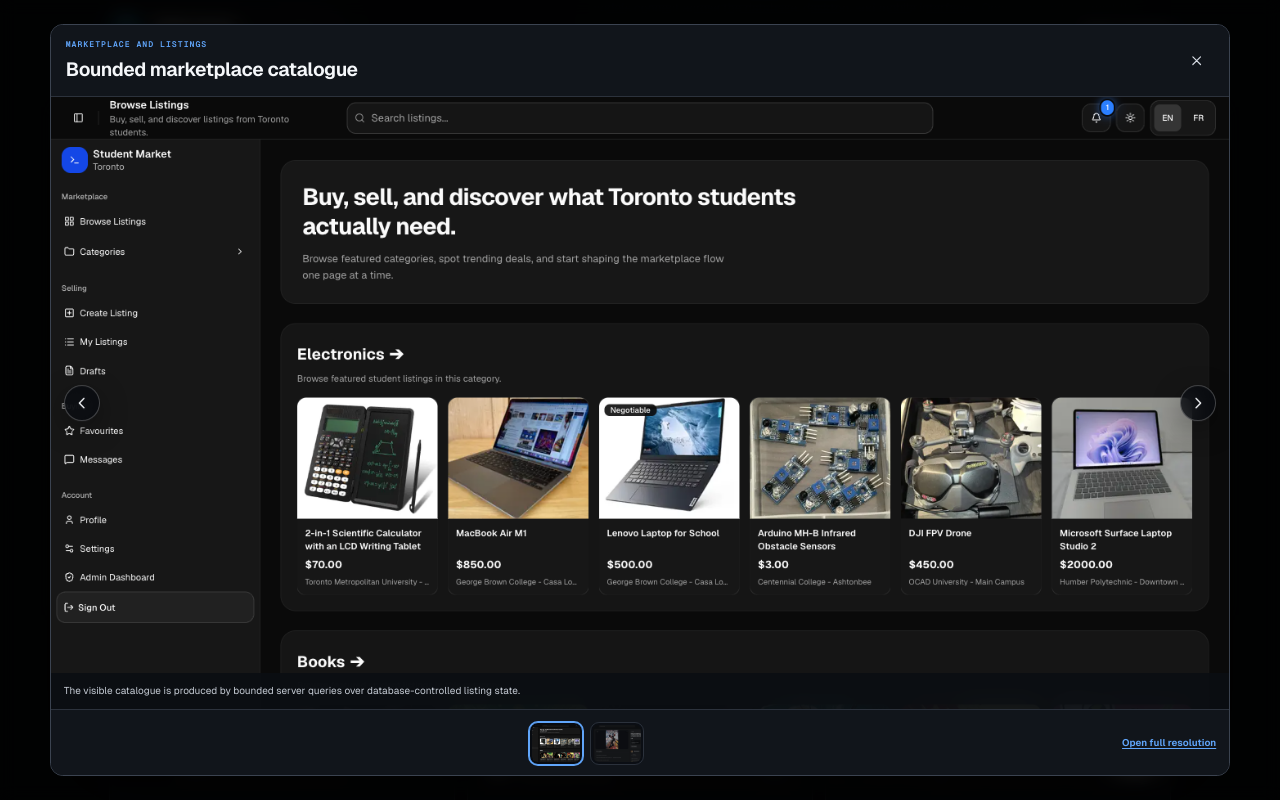
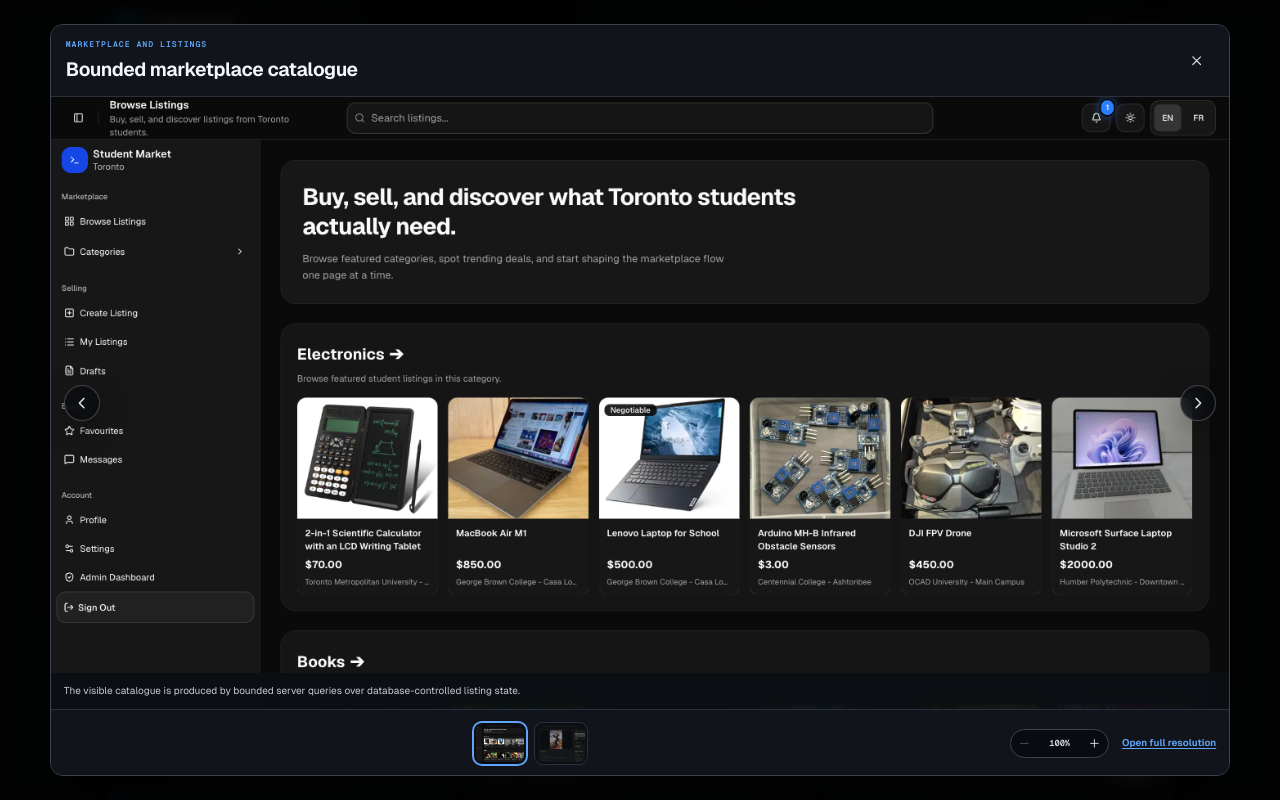
Before and after one commit to EdoiseO/phillip_onofua, a plain HTML site: page student-market.html in a window 1280 px wide. Both pictures are taken after a click on the button 281 px from the left and 4866 px from the top of the page. Shown: the part 4466-5266 px from the top of the page. Drawn offline with Linux system fonts and the light colour scheme.

Commit message:
feat: add gallery zoom controls

```diff
--- a/assets/overrides.css
+++ b/assets/overrides.css
@@ -2160,6 +2160,7 @@ html[data-theme="dark"] .skill-logo--monochrome img {
 
 .case-study-lightbox-figure img {
   width: 100%;
+  max-width: none;
   height: auto;
   margin: 0 auto;
   -webkit-user-drag: none;
@@ -2169,9 +2170,18 @@ html[data-theme="dark"] .skill-logo--monochrome img {
   width: min(100%, 390px);
 }
 
+.case-study-lightbox-figure[data-gallery-zoomed="true"] {
+  touch-action: pan-x pan-y;
+  cursor: move;
+}
+
 .case-study-lightbox-figure figcaption {
   position: sticky;
+  left: 0;
   bottom: 0;
+  z-index: 2;
+  width: 100%;
+  box-sizing: border-box;
   margin: 0;
   padding: 0.8rem 1rem;
   color: #c6ccd5;
@@ -2225,7 +2235,7 @@ html[data-theme="dark"] .skill-logo--monochrome img {
 .case-study-lightbox-footer {
   padding: 0.75rem 1rem;
   display: grid;
-  grid-template-columns: minmax(0, 1fr) auto;
+  grid-template-columns: minmax(0, 1fr) auto auto;
   align-items: center;
   gap: 1rem;
   border-top: 1px solid var(--border);
@@ -2276,6 +2286,63 @@ html[data-theme="dark"] .skill-logo--monochrome img {
   object-position: top;
 }
 
+.case-study-lightbox-zoom {
+  display: inline-flex;
+  align-items: center;
+  justify-self: center;
+  overflow: hidden;
+  color: var(--text-soft);
+  border: 1px solid var(--border-strong);
+  border-radius: 999px;
+  background: #080b10;
+}
+
+.case-study-lightbox-zoom button {
+  width: 2.1rem;
+  height: 2.1rem;
+  padding: 0;
+  display: grid;
+  place-items: center;
+  color: inherit;
+  border: 0;
+  background: transparent;
+}
+
+.case-study-lightbox-zoom button:hover:not(:disabled) {
+  color: var(--accent);
+  background: var(--surface-soft);
+}
+
+.case-study-lightbox-zoom button:disabled {
+  opacity: 0.35;
+  cursor: not-allowed;
+}
+
+.case-study-lightbox-zoom button:focus-visible {
+  position: relative;
+  z-index: 1;
+  outline: 2px solid var(--accent);
+  outline-offset: -2px;
+}
+
+.case-study-lightbox-zoom svg {
+  width: 1rem;
+  height: 1rem;
+  fill: none;
+  stroke: currentColor;
+  stroke-linecap: round;
+  stroke-width: 1.8;
+}
+
+.case-study-lightbox-zoom output {
+  min-width: 3.4rem;
+  color: var(--text-soft);
+  font-family: "GeistMonoLocal", ui-monospace, monospace;
+  font-size: 0.68rem;
+  font-weight: 700;
+  text-align: center;
+}
+
 .case-study-lightbox-footer > a {
   color: var(--accent);
   font-size: 0.76rem;
@@ -2424,6 +2491,10 @@ body.case-study-gallery-open {
 
   .case-study-lightbox-thumbnails {
     justify-content: flex-start;
+  }
+
+  .case-study-lightbox-zoom {
+    justify-self: center;
   }
 
   .case-study-lightbox-thumbnail {
--- a/assets/student-market-gallery.js
+++ b/assets/student-market-gallery.js
@@ -202,15 +202,50 @@
   const previousButton = dialog.querySelector("[data-gallery-prev]");
   const nextButton = dialog.querySelector("[data-gallery-next]");
   const thumbnails = dialog.querySelector("[data-gallery-thumbnails]");
+  const zoomOutButton = dialog.querySelector("[data-gallery-zoom-out]");
+  const zoomInButton = dialog.querySelector("[data-gallery-zoom-in]");
+  const zoomLevelOutput = dialog.querySelector("[data-gallery-zoom-level]");
 
-  if (!image || !figure || !groupLabel || !title || !caption || !original || !closeButton || !previousButton || !nextButton || !thumbnails) {
+  if (!image || !figure || !groupLabel || !title || !caption || !original || !closeButton || !previousButton || !nextButton || !thumbnails || !zoomOutButton || !zoomInButton || !zoomLevelOutput) {
     return;
   }
 
+  const minimumZoom = 1;
+  const maximumZoom = 2;
+  const zoomStep = 0.25;
   let activeGroup = "marketplace";
   let activeIndex = 0;
   let lastTrigger = null;
   let pointerStart = null;
+  let zoomLevel = minimumZoom;
+
+  const applyZoom = (nextZoom, { resetScroll = false } = {}) => {
+    const previousScrollWidth = figure.scrollWidth || figure.clientWidth;
+    const previousScrollHeight = figure.scrollHeight || figure.clientHeight;
+    const horizontalCenter = previousScrollWidth > 0 ? (figure.scrollLeft + figure.clientWidth / 2) / previousScrollWidth : 0.5;
+    const verticalCenter = previousScrollHeight > 0 ? (figure.scrollTop + figure.clientHeight / 2) / previousScrollHeight : 0.5;
+    const gallery = galleries[activeGroup];
+
+    zoomLevel = Math.min(maximumZoom, Math.max(minimumZoom, nextZoom));
+
+    const percentage = Math.round(zoomLevel * 100);
+    image.style.width = gallery.layout === "mobile" ? `min(${percentage}%, ${390 * zoomLevel}px)` : `${percentage}%`;
+    figure.dataset.galleryZoomed = zoomLevel > minimumZoom ? "true" : "false";
+    zoomLevelOutput.textContent = `${percentage}%`;
+    zoomOutButton.disabled = zoomLevel <= minimumZoom;
+    zoomInButton.disabled = zoomLevel >= maximumZoom;
+
+    if (resetScroll) {
+      figure.scrollTop = 0;
+      figure.scrollLeft = 0;
+      return;
+    }
+
+    requestAnimationFrame(() => {
+      figure.scrollLeft = Math.max(0, horizontalCenter * figure.scrollWidth - figure.clientWidth / 2);
+      figure.scrollTop = Math.max(0, verticalCenter * figure.scrollHeight - figure.clientHeight / 2);
+    });
+  };
 
   const buildThumbnails = (gallery) => {
     thumbnails.replaceChildren();
@@ -256,8 +291,7 @@
     original.href = item.src;
     previousButton.setAttribute("aria-label", `Show previous image in ${gallery.label}`);
     nextButton.setAttribute("aria-label", `Show next image in ${gallery.label}`);
-    figure.scrollTop = 0;
-    figure.scrollLeft = 0;
+    applyZoom(minimumZoom, { resetScroll: true });
 
     Array.from(thumbnails.children).forEach((button, index) => {
       if (index === activeIndex) {
@@ -304,6 +338,8 @@
 
   previousButton.addEventListener("click", () => move(-1));
   nextButton.addEventListener("click", () => move(1));
+  zoomOutButton.addEventListener("click", () => applyZoom(zoomLevel - zoomStep));
+  zoomInButton.addEventListener("click", () => applyZoom(zoomLevel + zoomStep));
   closeButton.addEventListener("click", () => dialog.close());
 
   dialog.addEventListener("click", (event) => {
@@ -322,10 +358,26 @@
       event.preventDefault();
       move(1);
     }
+
+    if (event.key === "+" || event.key === "=") {
+      event.preventDefault();
+      applyZoom(zoomLevel + zoomStep);
+    }
+
+    if (event.key === "-") {
+      event.preventDefault();
+      applyZoom(zoomLevel - zoomStep);
+    }
+
+    if (event.key === "0") {
+      event.preventDefault();
+      applyZoom(minimumZoom);
+    }
   });
 
   figure.addEventListener("pointerdown", (event) => {
-    if (!event.isPrimary) {
+    if (!event.isPrimary || zoomLevel > minimumZoom) {
+      pointerStart = null;
       return;
     }
 
--- a/student-market.html
+++ b/student-market.html
@@ -332,6 +332,19 @@
 
           <div class="case-study-lightbox-footer">
             <div class="case-study-lightbox-thumbnails" data-gallery-thumbnails role="group" aria-label="Choose gallery image"></div>
+            <div class="case-study-lightbox-zoom" role="group" aria-label="Image zoom controls">
+              <button type="button" data-gallery-zoom-out aria-label="Zoom out" disabled>
+                <svg viewBox="0 0 24 24" aria-hidden="true">
+                  <path d="M5 12h14"></path>
+                </svg>
+              </button>
+              <output data-gallery-zoom-level aria-live="polite">100%</output>
+              <button type="button" data-gallery-zoom-in aria-label="Zoom in">
+                <svg viewBox="0 0 24 24" aria-hidden="true">
+                  <path d="M5 12h14M12 5v14"></path>
+                </svg>
+              </button>
+            </div>
             <a data-gallery-original href="assets/student-market-browse-desktop.png" target="_blank" rel="noreferrer">Open full resolution</a>
           </div>
         </div>
```
